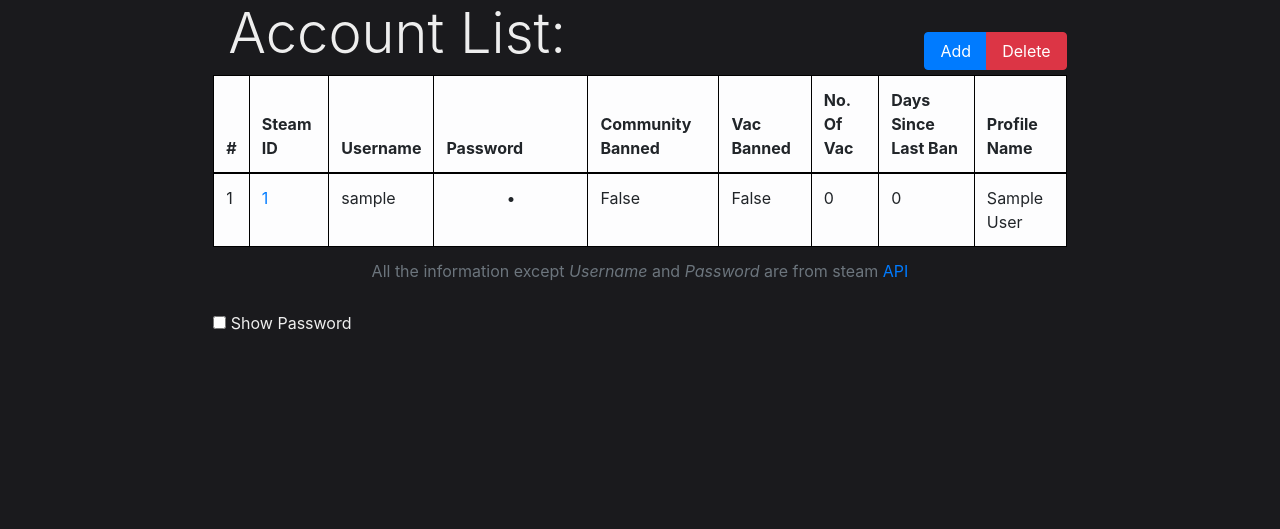
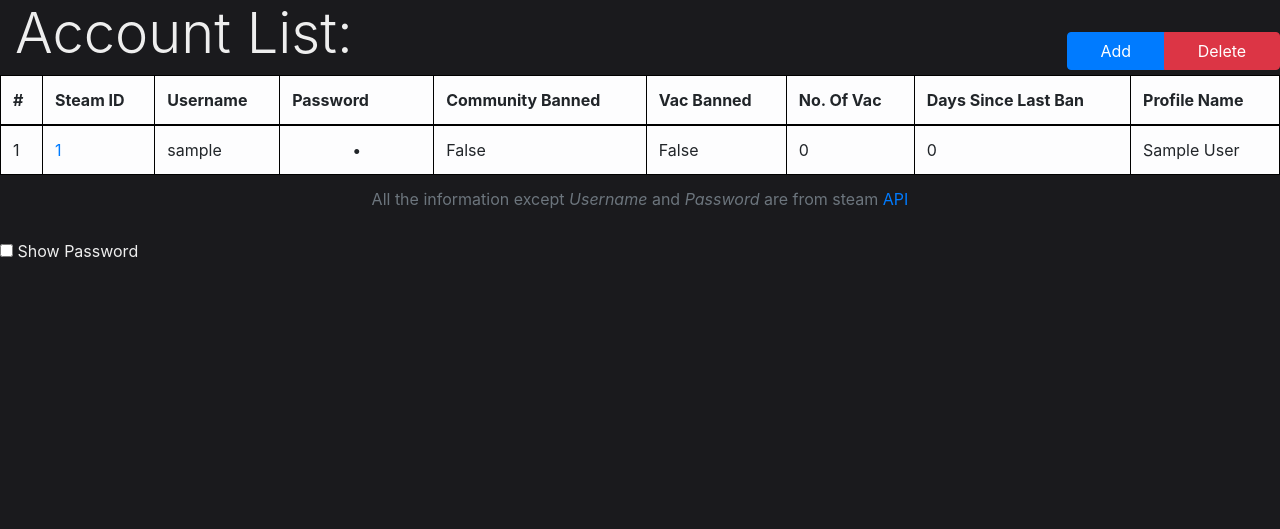
Before and after one commit to BenGorrr/Portfolio, a Flask app: page /steamAccstats in a window 1280 px wide. Shown: the part 78-607 px from the top of the page. Run offline with Flask 2, Linux system fonts and the light colour scheme; tables that the repository leaves empty hold one stand-in row (values such as "Sample post"); some libraries are stand-ins or nearby versions.

Commit message:
Changed size of the stats table

```diff
--- a/templates/steamAccstats.html
+++ b/templates/steamAccstats.html
@@ -12,10 +12,7 @@
 {% block content %}
   <div class="container-fluid min-vh-100">
     <div class="row">
-
-      <div class="col-sm-2">
-      </div>
-      <div class="col-sm-8">
+      <div class="col-sm">
         <div class="row">
           <div class="col-sm-10 ">
             <h1 class="display-4">Account List:</h1>
@@ -79,9 +76,6 @@
           </div>
         </div>
       </div>
-      <div class="col-sm-2">
-      </div>
-
     </div>
 
     <!-- Modal -->
```
